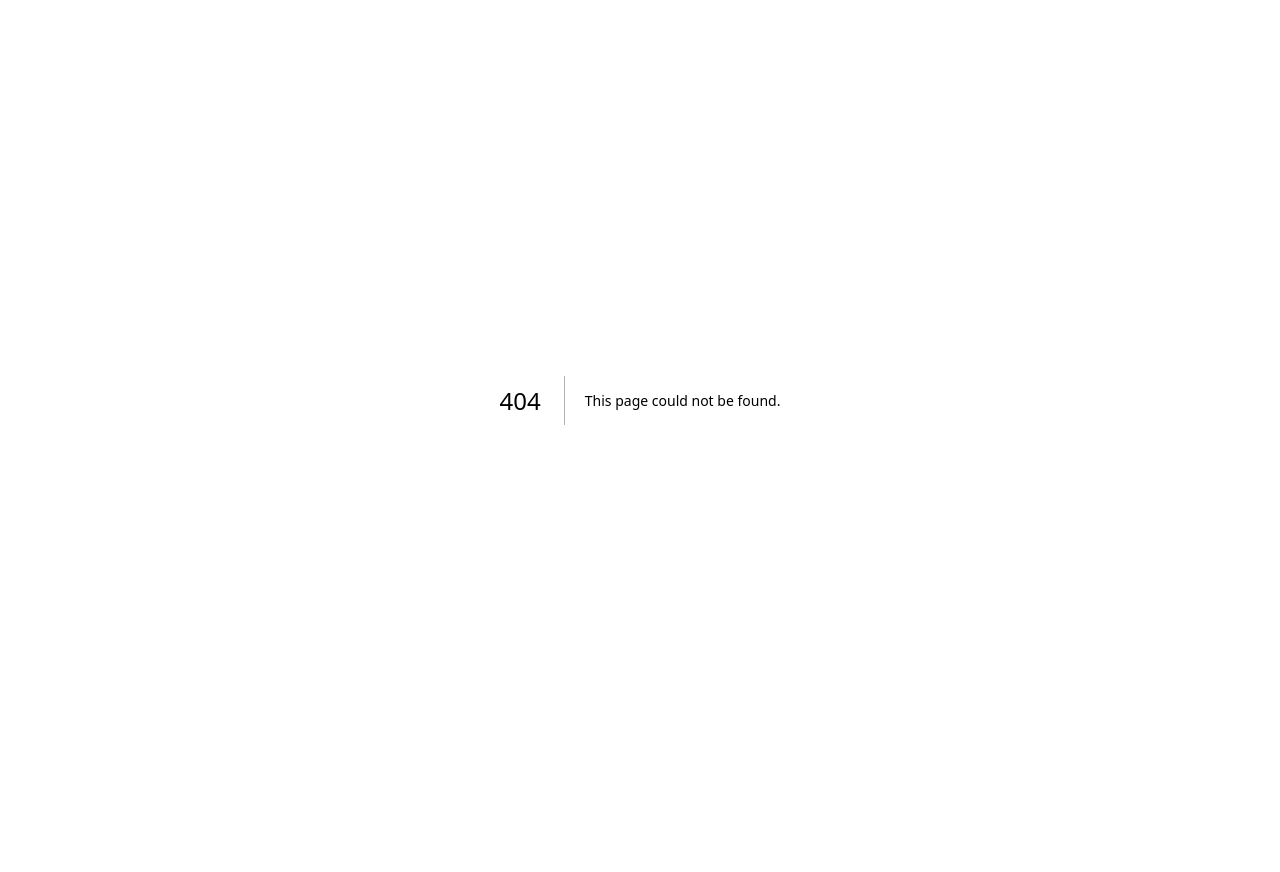
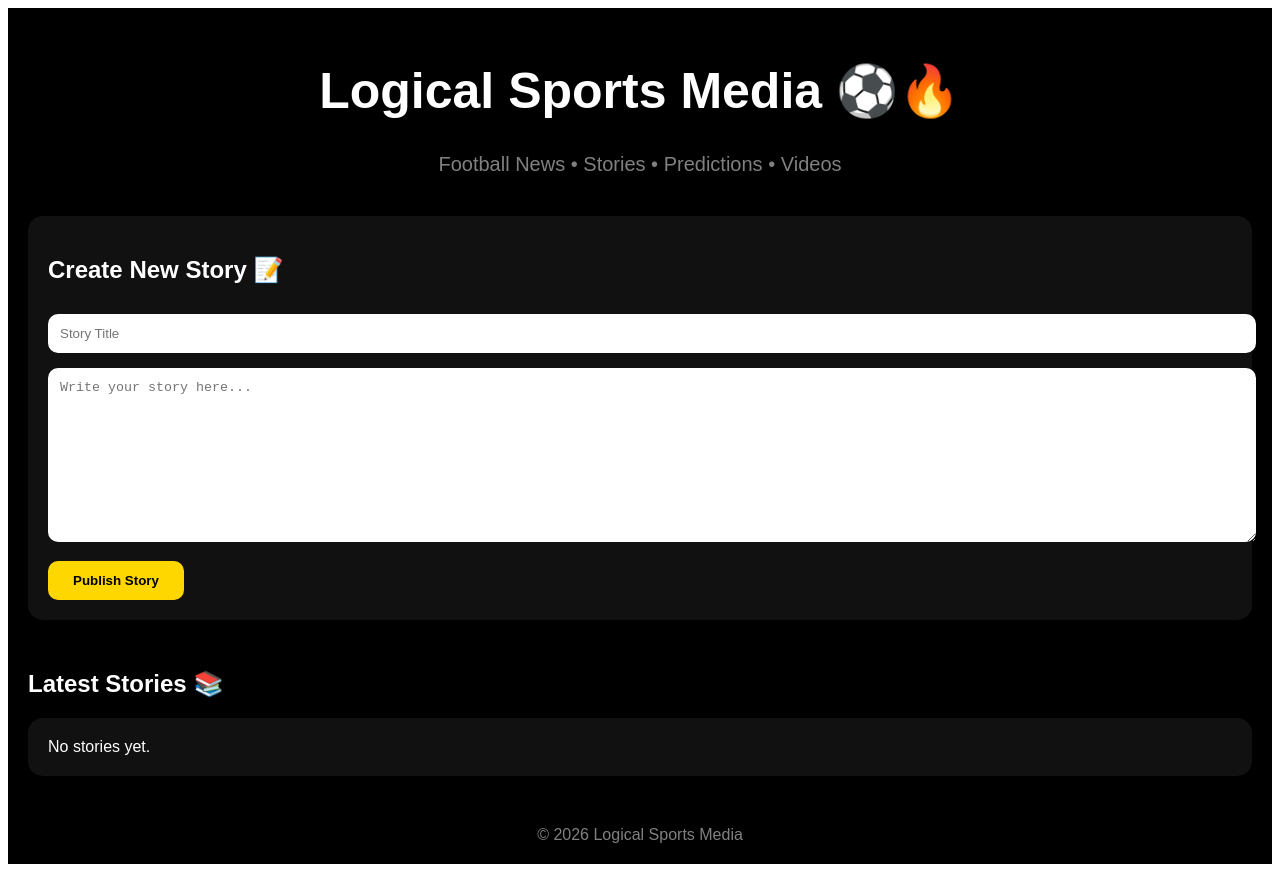
Before and after one commit to BigG35/Logicalsportsmedia-, a Next.js app: page /home in a window 1280 px wide. Before the commit this address had no page. Before the commit the page ends 800 px from the top, so only its background shows below. Built offline with nearby package versions, Linux system fonts and the light colour scheme.

Commit message:
Add Home component for story publishing

```diff
--- /dev/null
+++ b/pages/home.js
@@ -0,0 +1,146 @@
+import { useState } from "react";
+
+export default function Home() {
+  const [title, setTitle] = useState("");
+  const [story, setStory] = useState("");
+  const [posts, setPosts] = useState([]);
+
+  const publishStory = () => {
+    if (!title || !story) {
+      alert("Please write a title and story");
+      return;
+    }
+
+    const newPost = {
+      title,
+      story,
+    };
+
+    setPosts([newPost, ...posts]);
+    setTitle("");
+    setStory("");
+  };
+
+  return (
+    <div
+      style={{
+        backgroundColor: "black",
+        color: "white",
+        minHeight: "100vh",
+        padding: "20px",
+        fontFamily: "Arial",
+      }}
+    >
+      <h1 style={{ textAlign: "center", fontSize: "50px" }}>
+        Logical Sports Media ⚽🔥
+      </h1>
+
+      <p
+        style={{
+          textAlign: "center",
+          color: "gray",
+          fontSize: "20px",
+        }}
+      >
+        Football News • Stories • Predictions • Videos
+      </p>
+
+      <div
+        style={{
+          background: "#111",
+          padding: "20px",
+          borderRadius: "15px",
+          marginTop: "40px",
+        }}
+      >
+        <h2>Create New Story 📝</h2>
+
+        <input
+          type="text"
+          placeholder="Story Title"
+          value={title}
+          onChange={(e) => setTitle(e.target.value)}
+          style={{
+            width: "100%",
+            padding: "12px",
+            marginTop: "10px",
+            borderRadius: "10px",
+            border: "none",
+          }}
+        />
+
+        <textarea
+          placeholder="Write your story here..."
+          value={story}
+          onChange={(e) => setStory(e.target.value)}
+          style={{
+            width: "100%",
+            height: "150px",
+            padding: "12px",
+            marginTop: "15px",
+            borderRadius: "10px",
+            border: "none",
+          }}
+        />
+
+        <button
+          onClick={publishStory}
+          style={{
+            marginTop: "15px",
+            padding: "12px 25px",
+            background: "gold",
+            color: "black",
+            border: "none",
+            borderRadius: "10px",
+            fontWeight: "bold",
+            cursor: "pointer",
+          }}
+        >
+          Publish Story
+        </button>
+      </div>
+
+      <div style={{ marginTop: "50px" }}>
+        <h2>Latest Stories 📚</h2>
+
+        {posts.length === 0 ? (
+          <div
+            style={{
+              background: "#111",
+              padding: "20px",
+              borderRadius: "15px",
+              marginTop: "20px",
+            }}
+          >
+            No stories yet.
+          </div>
+        ) : (
+          posts.map((post, index) => (
+            <div
+              key={index}
+              style={{
+                background: "#111",
+                padding: "20px",
+                borderRadius: "15px",
+                marginTop: "20px",
+              }}
+            >
+              <h3>{post.title}</h3>
+              <p style={{ color: "gray" }}>{post.story}</p>
+            </div>
+          ))
+        )}
+      </div>
+
+      <footer
+        style={{
+          marginTop: "50px",
+          textAlign: "center",
+          color: "gray",
+        }}
+      >
+        © 2026 Logical Sports Media
+      </footer>
+    </div>
+  );
+}
```
